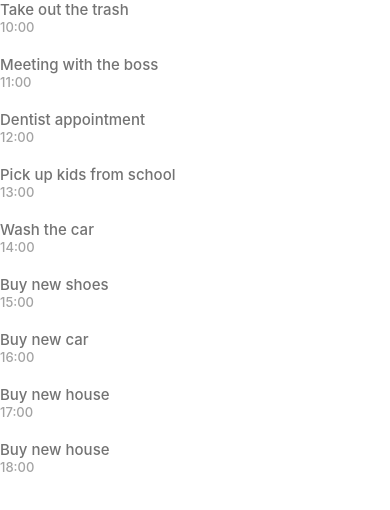
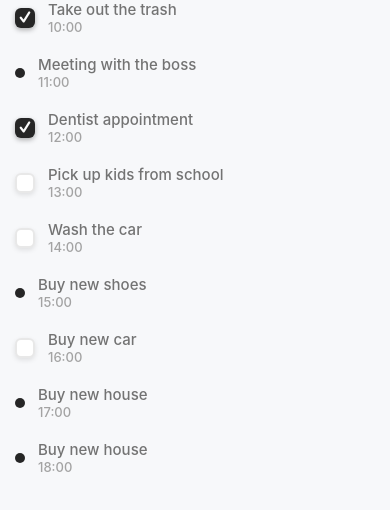
Before and after one commit to DevJohanR/to-do-app-android, a React Native app: screen / in a window 390 px wide. Shown: the top 510 px of the page. Built offline with nearby package versions, Linux system fonts and the light colour scheme.

Commit message:
Add more components

```diff
--- a/App.js
+++ b/App.js
@@ -1,21 +1,20 @@
-import { StatusBar } from 'expo-status-bar';
-import { SafeAreaView, StyleSheet, Text, View } from 'react-native';
+import { SafeAreaProvider, SafeAreaView } from 'react-native-safe-area-context';
 import TodoList from './components/TodoList';
-//primer backup
+import { StyleSheet } from 'react-native';
 
 export default function App() {
   return (
-    <SafeAreaView>
-     <TodoList/>
-    </SafeAreaView>
+    <SafeAreaProvider>
+      <SafeAreaView style={styles.container}>
+        <TodoList />
+      </SafeAreaView>
+    </SafeAreaProvider>
   );
 }
 
 const styles = StyleSheet.create({
   container: {
     flex: 1,
-    backgroundColor: '#fff',
-    alignItems: 'center',
-    justifyContent: 'center',
+    backgroundColor: '#F7F8FA',
   },
 });
--- a/components/Checkbox.js
+++ b/components/Checkbox.js
@@ -9,9 +9,59 @@ export default function Checkbox({
     isToday,
     hour
 }){
-    return(
-        <TouchableOpacity>
-            {isCompleted && <Entypo name="check"/>}
+    return isToday ? (
+        <TouchableOpacity style={isCompleted ? styles.checked : styles.unChecked}>
+            {isCompleted && <Entypo name="check" size={16} color="#FAFAFA"/>}
         </TouchableOpacity>
+    ): (
+        <View style={styles.isToday} />
     )
 }
+
+const styles = StyleSheet.create({
+    checked: {
+        width: 20,
+        height: 20,
+        marginRight: 13,
+        borderRadius: 6,
+        backgroundColor: '#262626',
+        alignItems: 'center',
+        justifyContent: 'center',
+        marginLeft: 15,
+        shadowColor: '#000',
+        shadowOffset: {
+          width: 0,
+          height: 2,
+        },
+        shadowOpacity: .3,
+        shadowRadius: 5,
+        elevation: 5,
+    },
+    unChecked: {
+        width: 20,
+        height: 20,
+        marginRight: 13,
+        borderWidth: 2,
+        borderColor: '#E8E8E8',
+        borderRadius: 6,
+        backgroundColor: '#fff',
+        marginLeft: 15,
+        shadowColor: '#000',
+        shadowOffset: {
+          width: 0,
+          height: 2,
+        },
+        shadowOpacity: .1,
+        shadowRadius: 5,
+        elevation: 5,
+    },
+    isToday: {
+        width: 10,
+        height: 10,
+        marginHorizontal: 10,
+        borderRadius: 10,
+        backgroundColor: '#262626',
+        marginRight: 13,
+        marginLeft: 15,
+    },
+})
--- a/components/Todo.js
+++ b/components/Todo.js
@@ -1,5 +1,6 @@
 import * as React from 'react';
 import { StyleSheet, Text, View } from 'react-native';
+import Checkbox from './Checkbox';
 
 export default function Todo({
     id,
@@ -10,8 +11,17 @@ export default function Todo({
 }){
     return(
         <View style={styles.container}>
-            <Text style={styles.text}>{text}</Text>
-            <Text style={styles.time}>{hour}</Text>
+            <Checkbox
+                id={id}
+                text={text}
+                isCompleted={isCompleted}
+                isToday={isToday}
+                hour={hour}
+            />
+            <View>
+                <Text style={styles.text}>{text}</Text>
+                <Text style={styles.time}>{hour}</Text>
+            </View>
         </View>
     )
 }
@@ -20,6 +30,8 @@ export default function Todo({
 const styles =  StyleSheet.create({
     container:{
         marginBottom: 20,
+        flexDirection: 'row',
+        alignItems: 'center'
     },
 
     text:{
--- a/package.json
+++ b/package.json
@@ -12,7 +12,8 @@
     "expo": "~51.0.28",
     "expo-status-bar": "~1.12.1",
     "react": "18.2.0",
-    "react-native": "0.74.5"
+    "react-native": "0.74.5",
+    "react-native-safe-area-context": "4.10.5"
   },
   "devDependencies": {
     "@babel/core": "^7.20.0"
```
Also changed, not shown: 1 other file (tests, documents, lock files or other folders).
